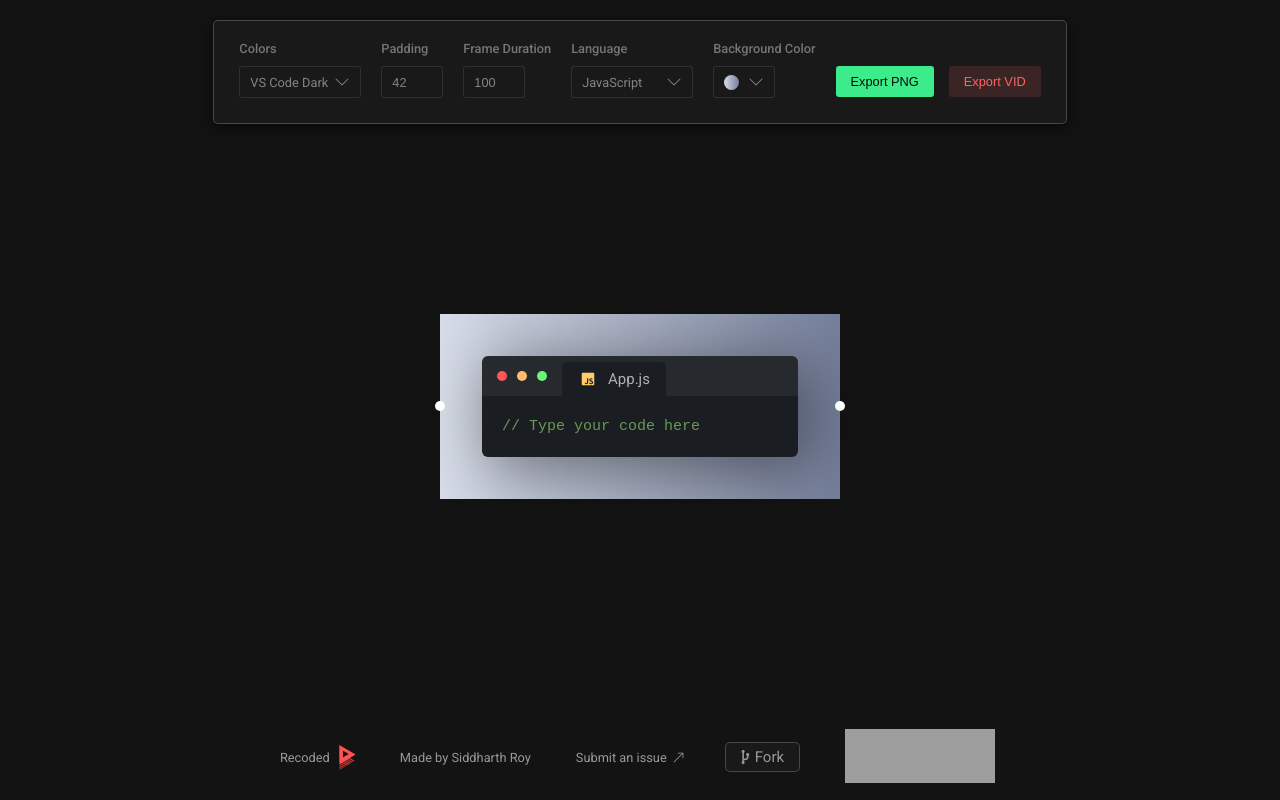
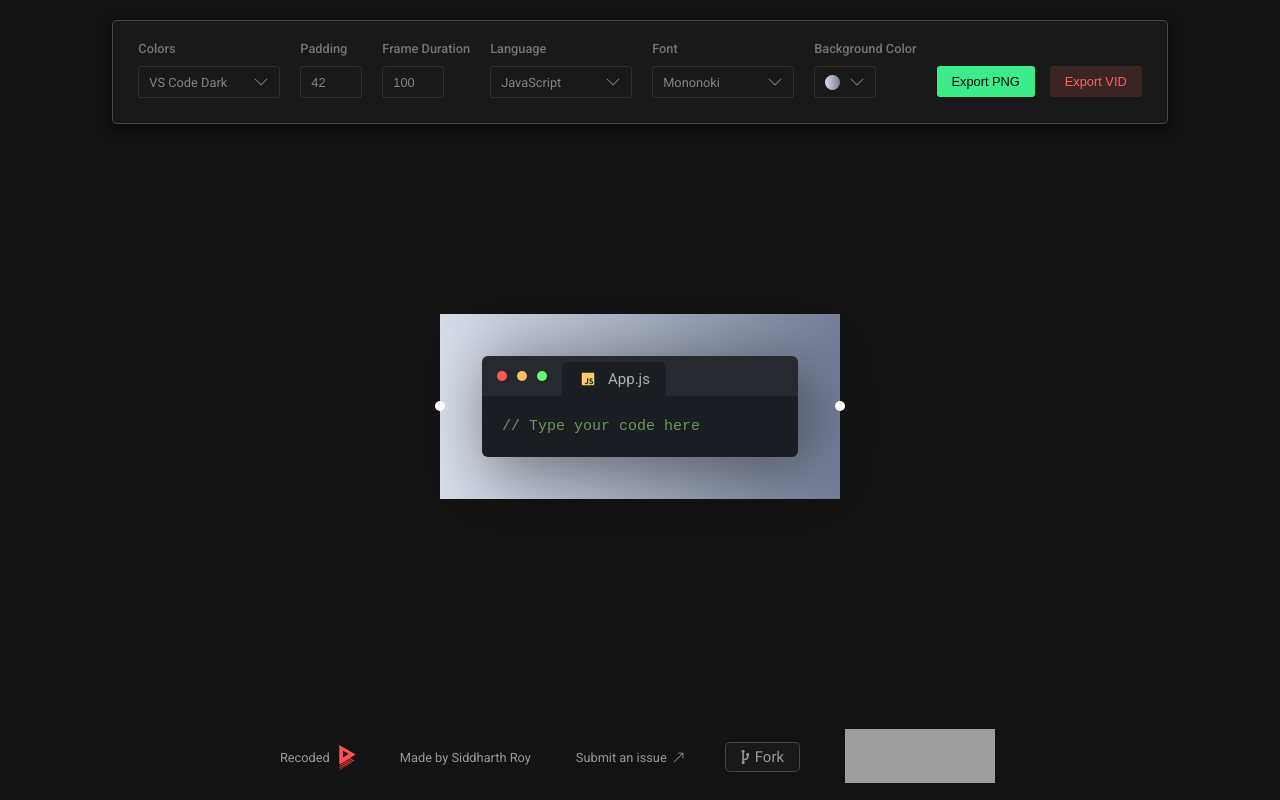
Before and after one commit to siddharthroy12/recoded, a React (Create React App) app: page / in a window 1280 px wide. Built offline with nearby package versions, Linux system fonts and the light colour scheme; grey boxes are pictures that could not be loaded; a small style sheet from the web is missing.

Commit message:
🚸 Add some different free programming fonts

```diff
--- a/src/App.js
+++ b/src/App.js
@@ -16,6 +16,7 @@ function App() {
   const [padding, setPadding] = useState(42);
   const [colors, setColors] = useState(COLORS[0]);
   const [language, setLanguage] = useState('JavaScript');
+  const [font, setFont] = useState('Mononoki');
   const [backgroundColor, setBackgroundColor] = useState(2);
   const [exporting, setExporting] = useState(false);
   const [exportingGIF, setExportingGIF] = useState(false);
@@ -199,6 +200,7 @@ function App() {
         padding={padding} setPadding={setPadding}
         colors={colors} setColors={setColors}
         language={language} setLanguage={setLanguage}
+        font={font} setFont={setFont}
         backgroundColor={backgroundColor} setBackgroundColor={setBackgroundColor}
         exportingGIF={exportingGIF}
         allGIFFramesCaptured={allGIFFramesCaptured}
@@ -213,6 +215,7 @@ function App() {
           padding={padding}
           colors={colors}
           language={language}
+          font={font} setFont={setFont}
           exporting={exporting}
           exportingGIF={exportingGIF || allGIFFramesCaptured}
           filename={filename} setFilename={setFilename}
--- /dev/null
+++ b/src/components/Background/Window/fonts.js
@@ -0,0 +1,54 @@
+export const FONTS = [
+  { 'Mononoki': {
+      fontFamily: 'mononoki',
+      url: '//cdn.jsdelivr.net/npm/@xz/fonts@1/serve/mononoki.min.css'
+    }
+  },
+  { 'Fira Code': {
+      fontFamily: 'fira code',
+      url: '//cdn.jsdelivr.net/npm/firacode/distr/fira_code.css'
+    }
+  },
+  { 'Monoid': {
+      fontFamily: 'monoid',
+      url: '//fonts.cdnfonts.com/css/monoid'
+    }
+  },
+  { 'Hack': {
+      fontFamily: 'hack',
+      url: '//cdn.jsdelivr.net/npm/hack-font@3/build/web/hack.css'
+    }
+  },
+  { 'Ubuntu Mono': {
+      fontFamily: 'ubuntu mono',
+      url: '//fonts.cdnfonts.com/css/ubuntu-mono'
+    }
+  },
+  { 'Cascadia Code': {
+      fontFamily: 'cascadia code',
+      url: '//fonts.cdnfonts.com/css/cascadia-code'
+    }
+  },
+  { 'JetBrains Mono': {
+      fontFamily: 'jetbrains mono',
+      url: '//cdn.jsdelivr.net/npm/jetbrains-mono/css/jetbrains-mono.min.css'
+    }
+  },
+  { 'Victor Mono': {
+      fontFamily: 'victor mono',
+      url: '//cdn.jsdelivr.net/npm/victormono/dist/index.min.css'
+    }
+  },
+  { 'Anonymous Pro': {
+      fontFamily: 'anonymous pro',
+      url: '//fonts.cdnfonts.com/css/anonymous-pro'
+    }
+  },
+  { 'Source Code Pro': {
+      fontFamily: 'source code pro',
+      url: '//cdn.jsdelivr.net/npm/source-code-pro/source-code-pro.css'
+    }
+  },
+];
+
+export default FONTS;
--- a/src/components/Background/Window/index.js
+++ b/src/components/Background/Window/index.js
@@ -3,12 +3,13 @@ import Editor from 'react-simple-code-editor';
 import { highlight, languages } from 'prismjs/components/prism-core';
 import convertToSlug from '../../../lib/convertToSlug';
 import { LANGUAGE, EXTENTION } from './modes.js';
+import { FONTS } from './fonts.js';
 import './index.css';
 
 const TABSIZE = 2;
 
-export default function Window({ colors, language, padding,
-                                 editorState, setEditorState, filename, setFilename }) {
+export default function Window({ colors, language, font, setFont,
+                                 padding, editorState, setEditorState, filename, setFilename }) {
 
   // Rename file extention if the language is not plaintext
   useEffect(() => {
@@ -21,6 +22,25 @@ export default function Window({ colors, language, padding,
       }
     });
   }, [language, setFilename]);
+
+  // Set editor font
+  useEffect(() => {
+    setFont(prev => {
+      const font = Object.values(FONTS.find(f => {
+        return prev === Object.keys(f)[0]
+      }))[0]
+
+      if (!document.getElementById(font.fontFamily)) {
+        const link = document.createElement('link')
+        link.rel = 'stylesheet'
+        link.id = font.fontFamily
+        document.head.appendChild(link)
+        link.href = font.url
+      }
+
+      return prev
+    });
+  }, [font, setFont]);
 
   // For basic code formatting
   // This algorithm is not perfect but will be enough for those who were complaining
@@ -93,7 +113,7 @@ export default function Window({ colors, language, padding,
         padding={10}
         tabSize={TABSIZE}
         style={{
-          fontFamily: '"Mononoki", "Fira Mono", monospace',
+          fontFamily: `"${Object.values(FONTS.find(f => Object.keys(f)[0] === font))[0].fontFamily}", monospace`,
           fontSize: 15,
           outline: 'none',
           lineHeight: '21px'
--- a/src/components/Background/index.js
+++ b/src/components/Background/index.js
@@ -11,6 +11,8 @@ export default forwardRef(( props, ref ) => {
     padding,
     colors,
     language,
+    font,
+    setFont,
     exporting,
     exportingGIF,
     editorState,
@@ -94,6 +96,8 @@ export default forwardRef(( props, ref ) => {
         padding={padding}
         colors={colors}
         language={language}
+        font={font}
+        setFont={setFont}
         exporting={exporting}
         exportingGIF={exportingGIF}
         editorState={editorState}
--- a/src/components/Header/SelectInput/index.css
+++ b/src/components/Header/SelectInput/index.css
@@ -5,7 +5,7 @@
   overflow-y: auto;
   background-color: var(--header-background);
   border: 1px solid var(--option-box-border);
-  width: 100px;
+  width: 120px;
   padding: 0 10px;
   font-size: 0.8em;
   color: var(--input-value);
--- a/src/components/Header/SelectInput/index.js
+++ b/src/components/Header/SelectInput/index.js
@@ -24,7 +24,7 @@ export default function SelectInput({ name, value, onChange, options }) {
       <div
         className="input-box"
         style={{
-          width: '100px',
+          width: '120px',
           borderBottomRightRadius: showOptions ? '0' : null,
           borderBottomLeftRadius: showOptions ? '0' : null
         }}
--- a/src/components/Header/index.js
+++ b/src/components/Header/index.js
@@ -4,10 +4,11 @@ import SelectInput from './SelectInput';
 import Button from './Button';
 import './index.css';
 import LANGUAGE from '../Background/Window/modes';
+import FONTS from '../Background/Window/fonts';
 import COLORS from '../Background/Window/colors';
 
 export default function Header({ padding, setPadding, colors, setColors,
-                                 language, setLanguage, backgroundColor,
+                                 language, setLanguage, font, setFont, backgroundColor,
                                  setBackgroundColor, onExport, onRecord,
                                  exportingGIF, allGIFFramesCaptured, frameDuration,
                                  setFrameDuration }) {
@@ -20,6 +21,7 @@ export default function Header({ padding, setPadding, colors, setColors,
         <NumberInput name="Padding" value={padding} onChange={setPadding} />
         <NumberInput name="Frame Duration" value={frameDuration} onChange={setFrameDuration} />
         <SelectInput name="Language" value={language} onChange={setLanguage} options={Object.keys(LANGUAGE)} />
+        <SelectInput name="Font" value={font} onChange={setFont} options={FONTS.map(f => Object.keys(f)[0])} />
         <BackgroundColorInput value={backgroundColor} onChange={setBackgroundColor} />
         <div className="buttons">
           <Button type="export" onClick={onExport}>
--- a/src/index.css
+++ b/src/index.css
@@ -1,6 +1,4 @@
 @import url('https://fonts.googleapis.com/css2?family=Roboto&family=Roboto:wght@400;500;700&display=swap');
-@import url("https://cdn.jsdelivr.net/npm/@xz/fonts@1/serve/mononoki.min.css");
-
 
 body {
   margin: 0;
@@ -10,7 +8,7 @@ body {
 }
 
 code {
-  font-family: 'mononoki', monospace;
+  font-family: monospace;
 }
 
 :root {
```
